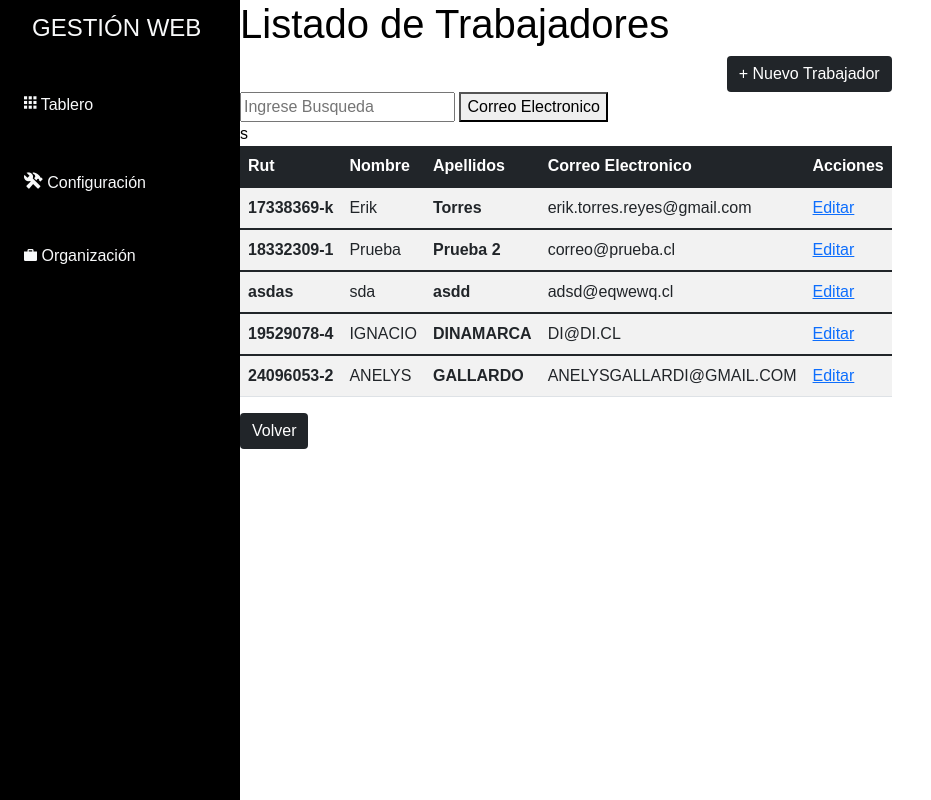
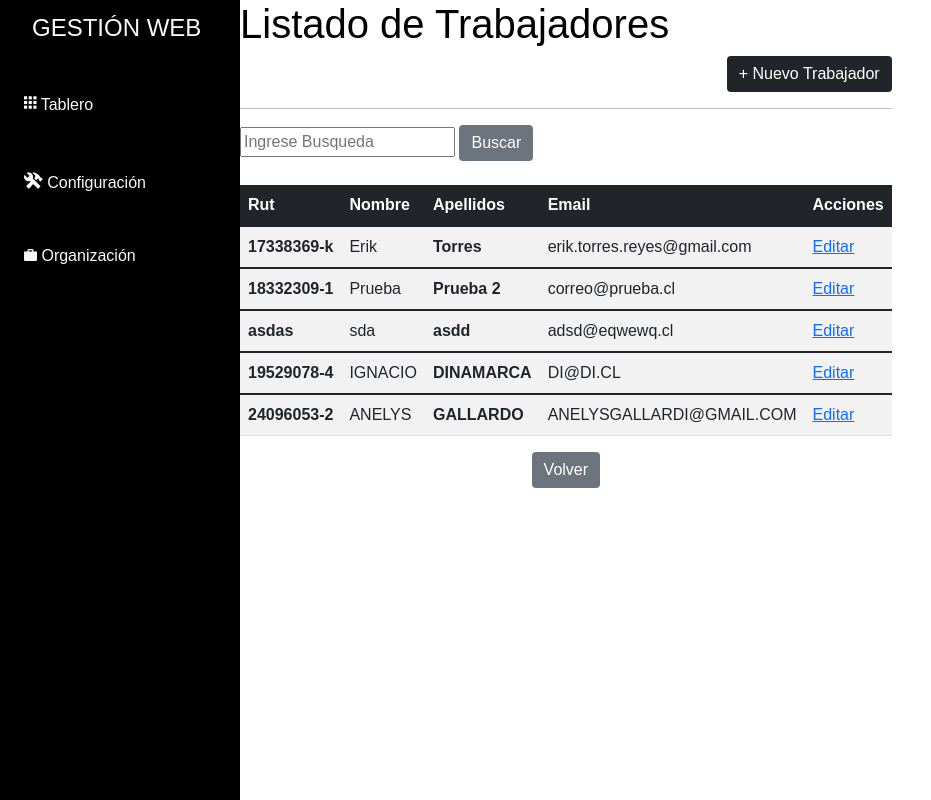
Before and after one commit to Eriktorress/Django, a Django app: page /listado-trabajador/ in a window 1280 px wide. Shown: the part 82-882 px from the top of the page, without its empty margins (0-931 px from the left). Run offline with Django 4.2, Linux system fonts and the light colour scheme; data comes from the database, SQL or seed files in the repository.

Commit message:
Formulario

```diff
--- a/gestor/templates/gestor/list_trab.html
+++ b/gestor/templates/gestor/list_trab.html
@@ -1,10 +1,4 @@
 {% extends 'gestor/home.html'%}
-
-{% load static %}
-
-{% block css %}
-
-{% endblock %}
 
 {% block content %}
 
@@ -15,21 +9,21 @@
     <a href="{% url 'form_trab'%}"> <button type="button" class="btn btn-dark">+ Nuevo
             Trabajador</button></a>
 </div>
-
+<hr>
 <section class="webdesigntuts-workshop">
     <form action="" method="">
         <input type="search" placeholder="Ingrese Busqueda">
-            <button>Correo Electronico</button>
+        <button class="btn btn-secondary"> Buscar</button>
     </form>
 </section>
-
+<br>
 <table class="table table-striped table-hover table-responsive-sm">
     <thead class="table-dark">
         <tr>
             <th scope="col">Rut</th>
             <th scope="col">Nombre</th>
             <th scope="col">Apellidos</th>
-                <th scope="col">Correo Electronico</th>s
+            <th scope="col">Email</th>
             <th scope="col">Acciones</th>
         </tr>
     </thead>
@@ -49,10 +43,10 @@
 </table>
 
 <footer>
-
-    <a href="{% url 'Dashboard'%}"> <button type="button" class="btn btn-dark">Volver</button></a>
-
-
+    <div class="d-flex justify-content-center">
+        <a href="{% url 'Dashboard'%}"> <button type="button" type="button"
+                class="btn btn-secondary">Volver</button></a>
+    </div>
 </footer>
 
 {% endblock %}
```
Lines whose indentation alone changed are shown as unchanged.
